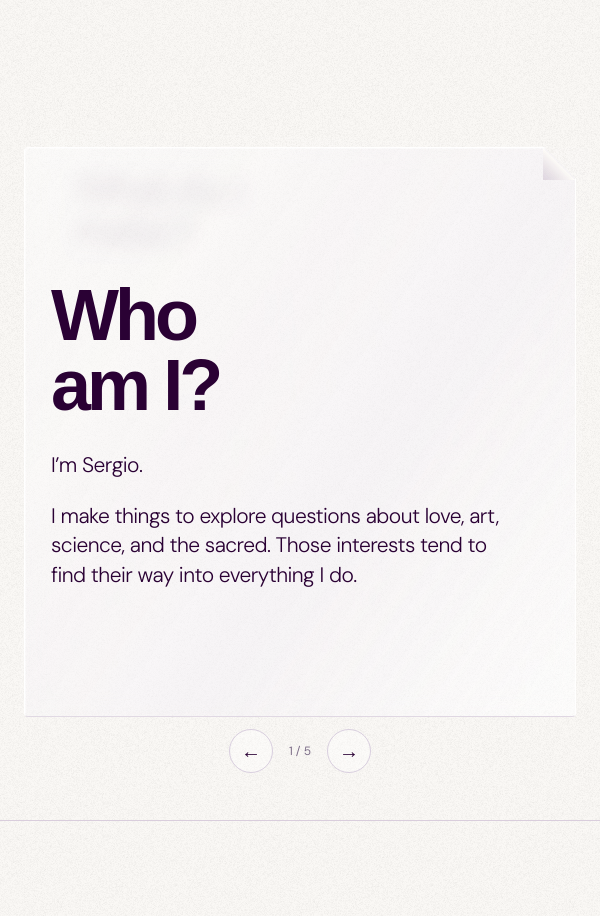
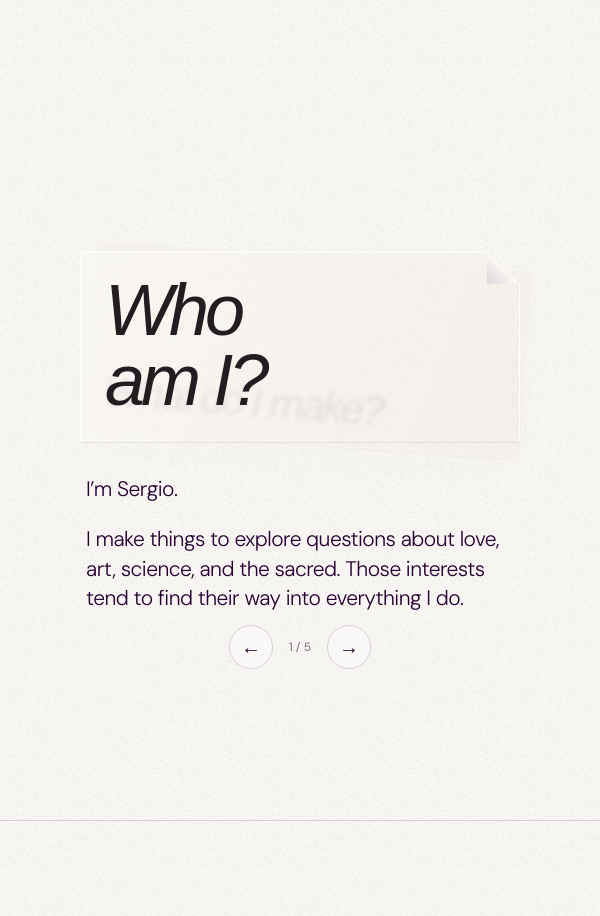
Before and after one commit to Sergio-Pineros/sergiopineros, a Next.js app: page / in a window 600 px wide. Shown: the part 780-1696 px from the top of the page. Built offline with nearby package versions, Linux system fonts and the light colour scheme; a web font is replaced by a local one.

Commit message:
Keep the question on vellum and place the answer alongside

```diff
--- a/app/globals.css
+++ b/app/globals.css
@@ -1513,3 +1513,20 @@ button:focus-visible {
   .conversation-card { padding: 18px 30px; }
   .conversation .conversation-answer p { font-size: 16px; line-height: 1.35; }
 }
+
+.conversation-spread { width: min(100%, 1080px); display: grid; grid-template-columns: 1.05fr 1fr; align-items: center; gap: clamp(48px, 8vw, 120px); }
+.conversation-spread .conversation-stack { min-width: 0; }
+.conversation-spread .conversation-card { display: grid; grid-template-columns: 1fr; min-height: clamp(250px, 48svh, 490px); padding: clamp(24px, 3.5vw, 46px); border-radius: 1px; background: linear-gradient(110deg,#fcfaf3a6,#f1ebe37a); backdrop-filter: blur(2px); -webkit-backdrop-filter: blur(2px); }
+.conversation-spread .conversation-question { font-family: var(--font-serif); font-style: italic; font-weight: 400; color: #231d21; }
+.conversation-spread .conversation-card-behind { overflow: hidden; display: flex; align-items: flex-end; padding: 18px; opacity: .22; transform: translate(8px, 3px) rotate(4deg); background: #eee8de; }
+.conversation-card-behind span { font-style: italic; font-weight: 400; }
+.conversation-spread .conversation-answer { pointer-events: auto; }
+@media (max-width: 719px) {
+  .conversation-spread { grid-template-columns: minmax(0,1fr); gap: clamp(18px, 4svh, 32px); width: min(100%, 440px); }
+  .conversation-spread .conversation-card { min-height: clamp(130px, 24svh, 220px); padding: 16px 24px; }
+  .conversation-spread .conversation-answer { padding-inline: 6px; }
+}
+@media (max-height: 480px) and (min-width: 600px) {
+  .conversation-spread { width: min(100%, 1000px); grid-template-columns: 1fr 1fr; gap: 32px; }
+  .conversation-spread .conversation-card { min-height: 150px; padding: 16px; }
+}
--- a/components/QuestionConversation.tsx
+++ b/components/QuestionConversation.tsx
@@ -199,6 +199,7 @@ export default function QuestionConversation({ paused = false }: { paused?: bool
           </filter>
         </defs>
       </svg>
+      <div className="conversation-spread">
         <div className="conversation-stack">
           <div className="conversation-card-behind" aria-hidden="true">
             <span>{nextQuestion.question}</span>
@@ -210,13 +211,6 @@ export default function QuestionConversation({ paused = false }: { paused?: bool
                 {current.lines.map((line) => <span key={line}>{line}</span>)}
               </span>
             </h2>
-          <div id="conversation-answer" className="conversation-answer" aria-live="polite" aria-atomic="true">
-            <div ref={answerRef}>
-              {paragraphs.map((paragraph, i) => <p key={i}>{current.id === "upto" && paragraph.includes("NxtSeat.")
-                ? <>{paragraph.replace(/NxtSeat\.$/, "")}<a href="https://nxtseat.co" target="_blank" rel="noopener noreferrer">NxtSeat</a>.</>
-                : paragraph}</p>)}
-            </div>
-          </div>
             <button type="button" className="conversation-next-surface" aria-label={`${current.question} Next question`} aria-controls="conversation-answer" onClick={(event) => {
               if (suppressClickRef.current && event.detail > 0) { suppressClickRef.current = false; return; }
               suppressClickRef.current = false;
@@ -235,6 +229,14 @@ export default function QuestionConversation({ paused = false }: { paused?: bool
             </button>
           </div>
         </div>
+        <div id="conversation-answer" className="conversation-answer" aria-live="polite" aria-atomic="true">
+          <div ref={answerRef}>
+            {paragraphs.map((paragraph, i) => <p key={i}>{current.id === "upto" && paragraph.includes("NxtSeat.")
+              ? <>{paragraph.replace(/NxtSeat\.$/, "")}<a href="https://nxtseat.co" target="_blank" rel="noopener noreferrer">NxtSeat</a>.</>
+              : paragraph}</p>)}
+          </div>
+        </div>
+      </div>
       <nav className="conversation-pagination" aria-label="Conversation questions">
         <button type="button" aria-label="Previous question" onClick={() => showQuestion((requestedRef.current + QUESTIONS.length - 1) % QUESTIONS.length)}>←</button>
         <span>{index + 1} / {QUESTIONS.length}</span>
```
Lines whose indentation alone changed are shown as unchanged.
